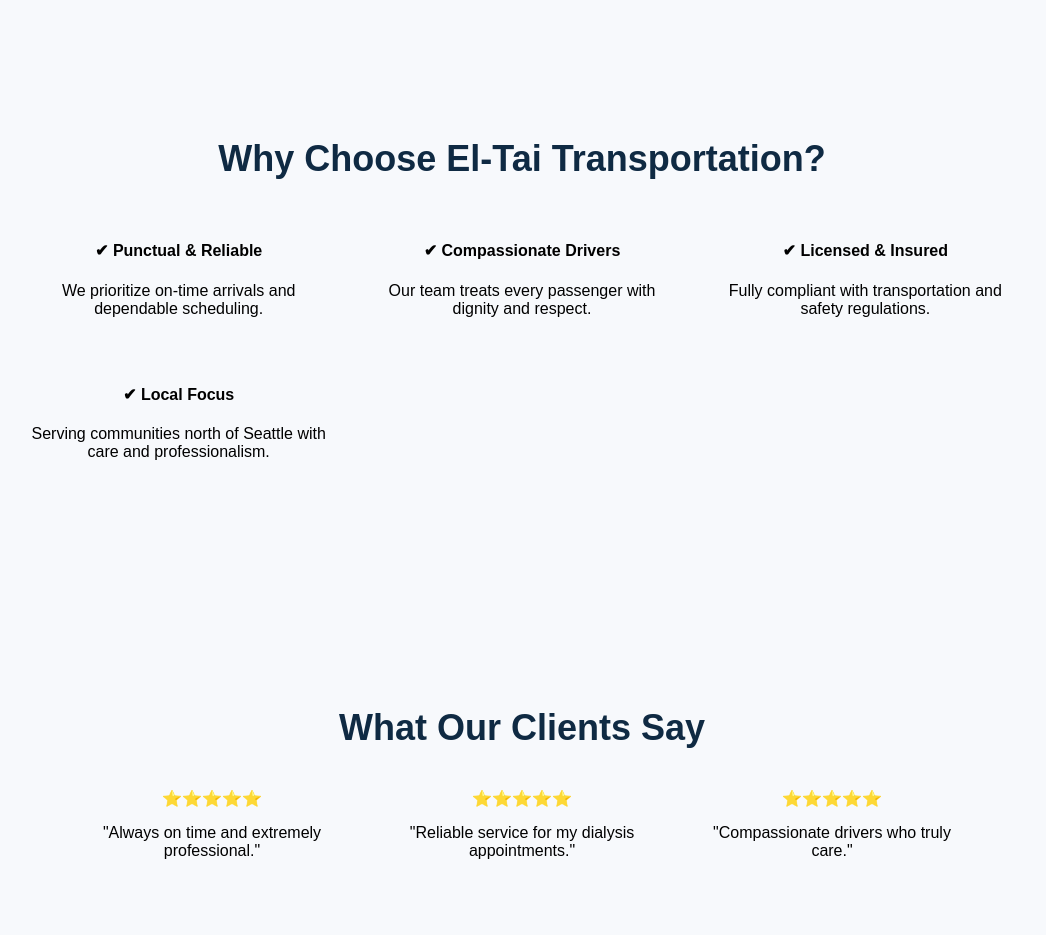
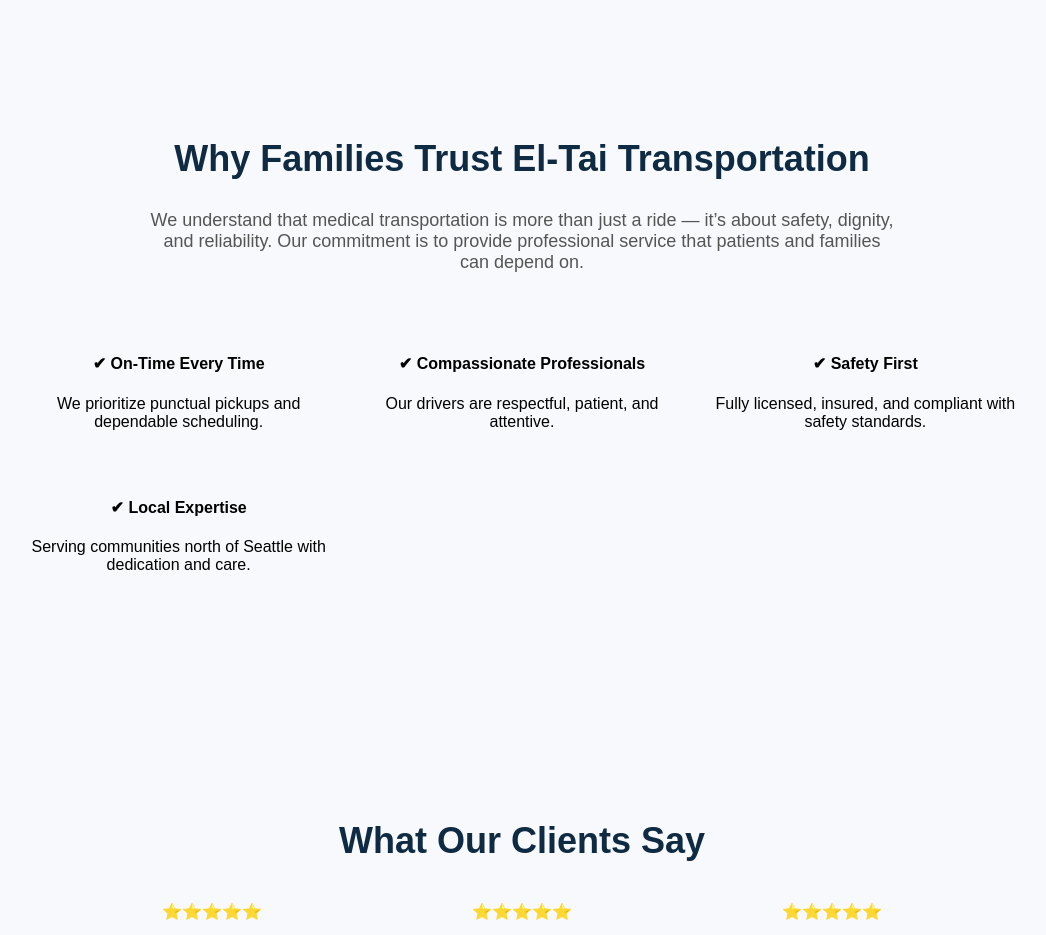
Before and after one commit to WillieKM/el-tai-nemt-v2, a Next.js app: page / in a window 1280 px wide. Shown: the part 1160-2095 px from the top of the page, without its empty margins (118-1164 px from the left). Built offline with nearby package versions, Linux system fonts and the light colour scheme.

Commit message:
Update page.tsx

```diff
--- a/app/page.tsx
+++ b/app/page.tsx
@@ -111,16 +111,26 @@
           View All Services
         </a>
       </section>
-
-      {/* WHY CHOOSE US SUMMARY */}
+{/* WHY CHOOSE US */}
 <section style={{
   background: "#F7F9FC",
   padding: "100px 20px",
   textAlign: "center"
 }}>
-        <h2 style={{ fontSize: "36px", marginBottom: "40px", color: "#0F2A43" }}>
-          Why Choose El-Tai Transportation?
+  <h2 style={{ fontSize: "36px", marginBottom: "30px", color: "#0F2A43" }}>
+    Why Families Trust El-Tai Transportation
   </h2>
+
+  <p style={{
+    maxWidth: "750px",
+    margin: "0 auto 60px auto",
+    color: "#555",
+    fontSize: "18px"
+  }}>
+    We understand that medical transportation is more than just a ride —
+    it’s about safety, dignity, and reliability. Our commitment is to
+    provide professional service that patients and families can depend on.
+  </p>
 
   <div style={{
     display: "grid",
@@ -130,23 +140,23 @@
     margin: "0 auto"
   }}>
     <div>
-            <h4>✔ Punctual & Reliable</h4>
-            <p>We prioritize on-time arrivals and dependable scheduling.</p>
+      <h4>✔ On-Time Every Time</h4>
+      <p>We prioritize punctual pickups and dependable scheduling.</p>
     </div>
 
     <div>
-            <h4>✔ Compassionate Drivers</h4>
-            <p>Our team treats every passenger with dignity and respect.</p>
+      <h4>✔ Compassionate Professionals</h4>
+      <p>Our drivers are respectful, patient, and attentive.</p>
     </div>
 
     <div>
-            <h4>✔ Licensed & Insured</h4>
-            <p>Fully compliant with transportation and safety regulations.</p>
+      <h4>✔ Safety First</h4>
+      <p>Fully licensed, insured, and compliant with safety standards.</p>
     </div>
 
     <div>
-            <h4>✔ Local Focus</h4>
-            <p>Serving communities north of Seattle with care and professionalism.</p>
+      <h4>✔ Local Expertise</h4>
+      <p>Serving communities north of Seattle with dedication and care.</p>
     </div>
   </div>
 </section>
```
Lines whose indentation alone changed are shown as unchanged.
